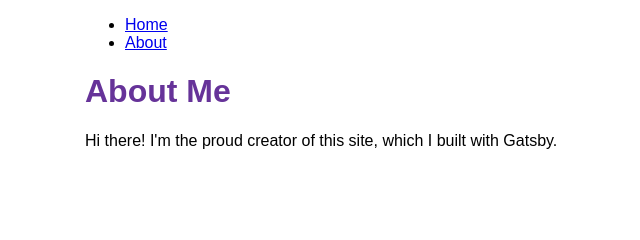
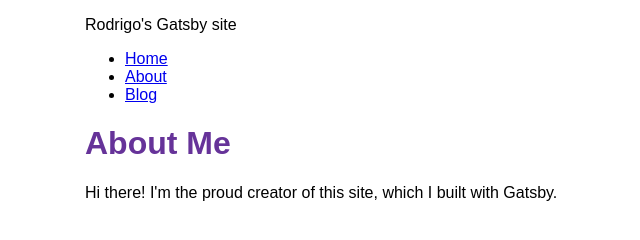
Before and after one commit to rodrigoAdones/gatsby-site, a Gatsby site: page /about in a window 1280 px wide. Shown: the whole page, without its empty margins (305-945 px from the left). Built offline with nearby package versions, Linux system fonts and the light colour scheme; Gatsby itself is replaced by a stand-in of ours.

Commit message:
Get data for title with graphql (#5)
* Get data for title with graphql

* Delete swp file

* Add blog page

```diff
--- a/gatsby-config.js
+++ b/gatsby-config.js
@@ -1,6 +1,6 @@
 module.exports = {
   siteMetadata: {
-    title: "My First Gatsby Site",
+    title: "Rodrigo's Gatsby site",
   },
   plugins: [
     "gatsby-plugin-gatsby-cloud",
--- a/src/components/layout.js
+++ b/src/components/layout.js
@@ -1,17 +1,28 @@
 import * as React from 'react'
-import { Link } from 'gatsby'
+import { Link, useStaticQuery, graphql } from 'gatsby'
 import {
   container,
   heading,
   navLinks,
   navLinkItem,
-  navLinkText
+  navLinkText,
+  siteTitle,
 } from './layout.module.css'
 
 const Layout = ({ pageTitle, children }) => {
+  const data = useStaticQuery(graphql`
+    query {
+      site {
+        siteMetadata {
+	  title
+	}
+      }
+    }
+  `)
   return (
     <main className={container}>
-      <title>{pageTitle}</title>
+      <title>{pageTitle} | {data.site.siteMetadata.title}</title>
+      <p className={siteTitle}>{data.site.siteMetadata.title}</p>
       <nav>
         <ul className={navLinks}>
           <li className={navLinkItem}>
@@ -24,6 +35,11 @@
               About
             </Link>
           </li>
+	  <li className={navLinkItem}>
+            <Link to="/blog" className={navLinkText}>
+              Blog
+            </Link>
+          </li>
         </ul>
       </nav>
       <h1 className={heading}>{pageTitle}</h1>
--- a/src/components/layout.module.css
+++ b/src/components/layout.module.css
@@ -18,3 +18,8 @@
 .nav-link-text {
   color: black;
 }
+.site-title {
+  font-size: 3rem;
+  color: gray;
+  font-weight: 700;
+}
```
Also changed, not shown: src/pages/blog.js (added, +12 -0 lines).
